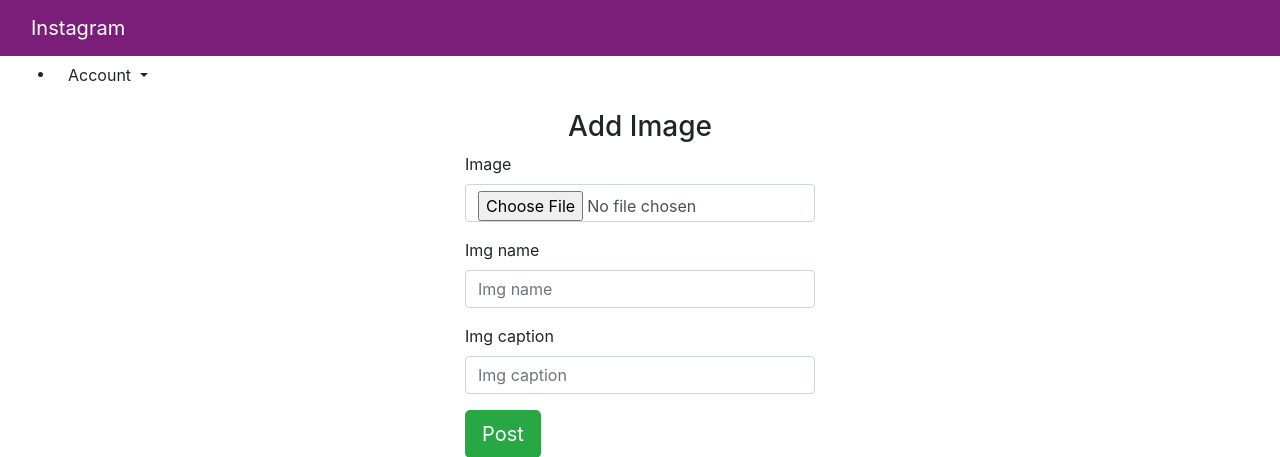
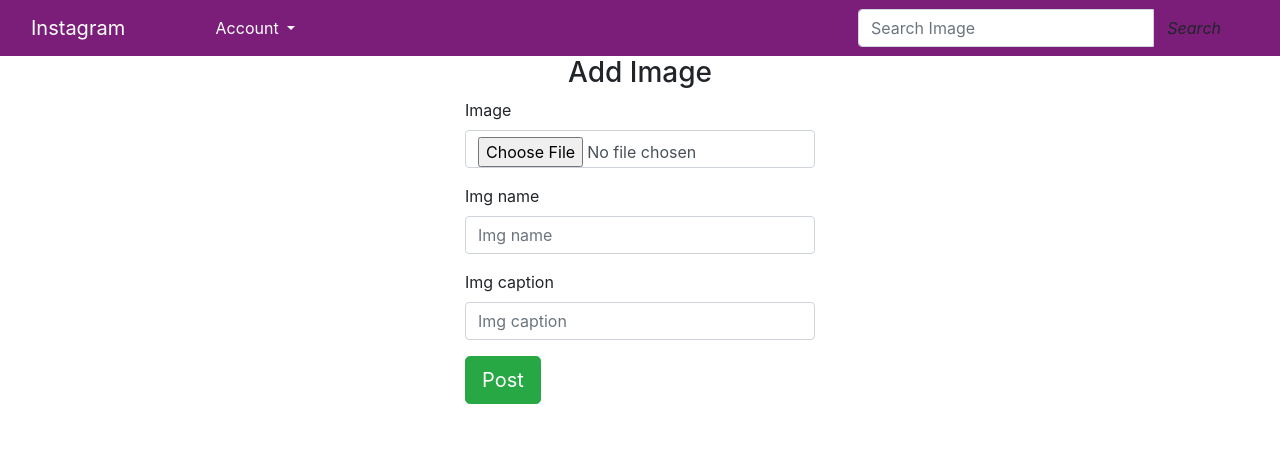
Before and after one commit to fevenMwoldu/Instagram, a Django app: page /image/ in a window 1280 px wide. Shown: the top 457 px of the page. Run offline with Django 3.2, Linux system fonts and the light colour scheme; the visitor is signed in with stand-in values (Sample User, id 1); parts of the project's set-up code (start-up, migrations or seed data) failed here and were passed over; some libraries are stand-ins or nearby versions.

Commit message:
Added a search form for the navbar

```diff
--- a/photos/templates/navbar.html
+++ b/photos/templates/navbar.html
@@ -14,32 +14,31 @@
             <div class="navbar-header">
                 <a class="navbar-brand" href="">Instagram</a>
             </div>
-    </nav>
 
-    <!--The search form above-->
+            <!--For the Account-->
             <div class="col-sm-6 col-md-6">
                 {% if user.is_authenticated %}
-        <ul>
-            <li class="dropdown">
-                <a href="#" class="dropdown-toggle btn btn-default" data-toggle="dropdown" role="button" aria-expanded="false">Account
+                <!-- <ul> -->
+                <class="dropdown">
+                    <a href="#" class="dropdown-toggle btn btn-default" data-toggle="dropdown" role="button" aria-expanded="false" style="color: white">Account
                 <span class="caret"></span>
             </a>
                     <ul class="dropdown-menu" role="menu">
                         <li>
-                        <a href="{%url 'welcome'%}">Home</a>
+                            <a href="{%url 'welcome'%}" style="color: black">Home</a>
                         </li>
                         <li>
-                        <a href="{%url 'add-image'%}">Add Image</a>
+                            <a href="{%url 'add-image'%}" style="color: black">Add Image</a>
                         </li>
                         <li>
-                        <a href="/accounts/password/change">Change Password</a>
+                            <a href="/accounts/password/change" style="color: black">Change Password</a>
                         </li>
                         <li>
-                        <a href="/logout">Logout</a>
+                            <a href="/logout" style="color: black">Logout</a>
                         </li>
                     </ul>
-            </li>
-        </ul>
+                    <!-- </li> -->
+                    <!-- </ul> -->
                     {% else %}
                     <li>
                         <a class='btn btn-default' href="/accounts/register">Sign Up</a>
@@ -49,6 +48,26 @@
                     {% endif %}
             </div>
 
+
+
+            <!-- Adding a search form  -->
+            <div class="col-sm-4 col-md-4 navbar-right">
+
+                <form class="navbar-form" role="search" action="{% url 'search_results' %}">
+
+                    <div class="input-group">
+                        <input type="text" class="form-control" placeholder="Search Image" name="search_term">
+                        <div class="input-group-btn">
+                            <button class="btn btn-default" type="submit"><i class="glyphicon glyphicon-search">Search</i></button>
+
+                        </div>
+                    </div>
+
+                </form>
+            </div>
+            <!-- search form end -->
+    </nav>
+
 </body>
 
 </html>
```
Lines whose indentation alone changed are shown as unchanged.
